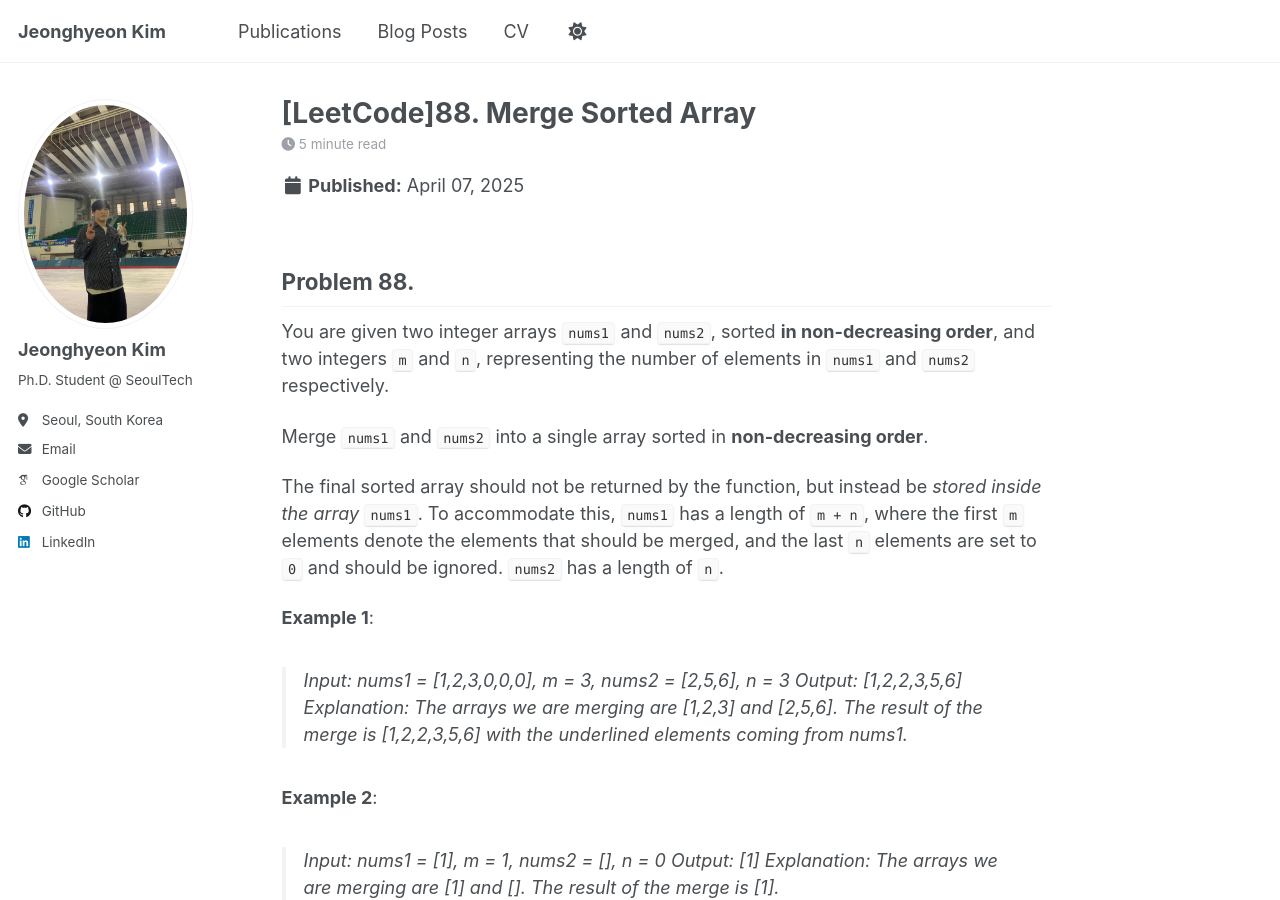
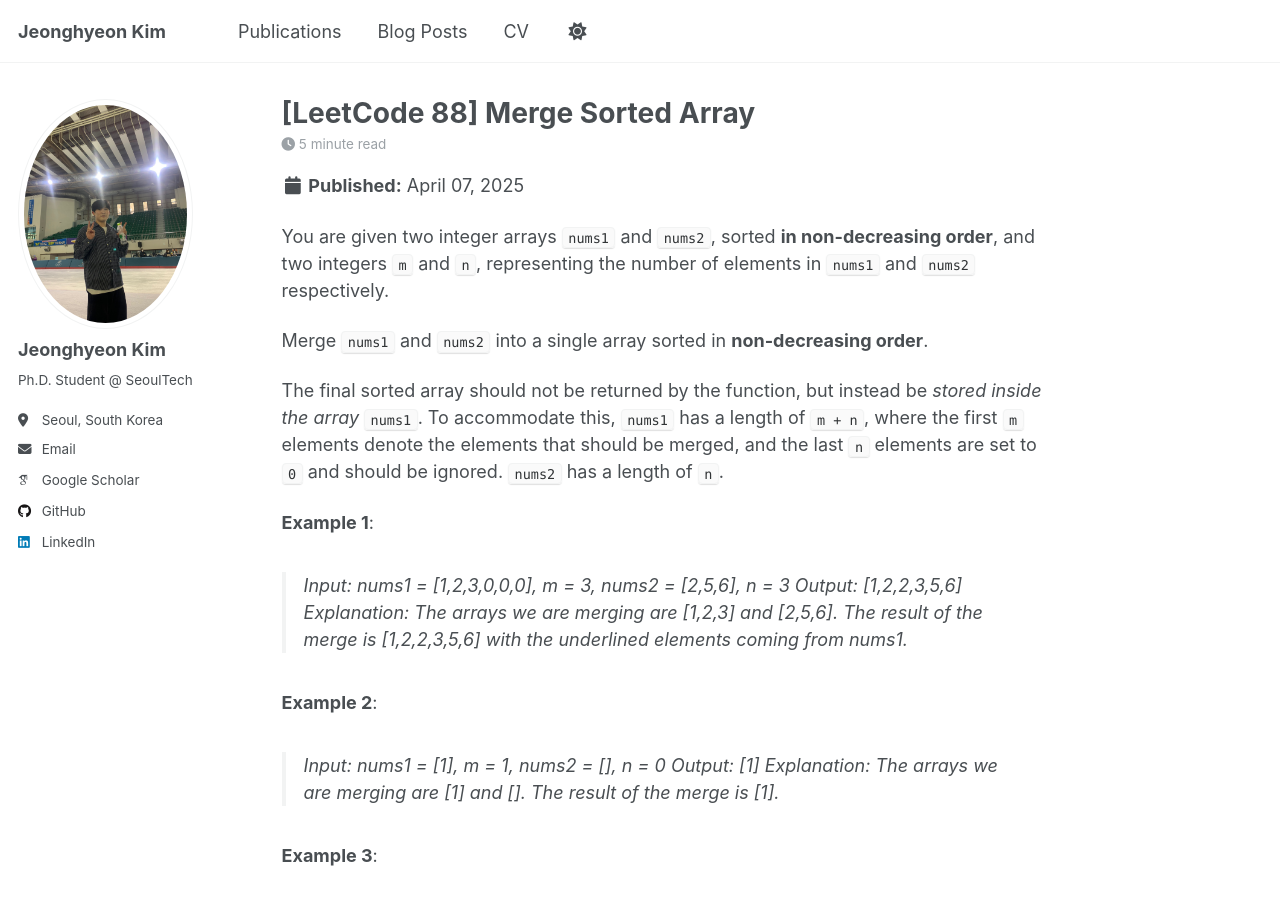
Before and after one commit to ma-kjh/ma-kjh.github.io, a Jekyll site: the page built from _posts/2025-04-07-Day-1.md, in a window 1280 px wide and 900 px high. Built offline with Jekyll 4.4.1, drawn with Linux system fonts in a browser that asks for light colours; some web fonts are replaced.

Commit message:
Update 2025-04-07-Day-1.md

```diff
--- a/_posts/2025-04-07-Day-1.md
+++ b/_posts/2025-04-07-Day-1.md
@@ -1,5 +1,5 @@
 ---
-title: '[LeetCode]88. Merge Sorted Array'
+title: '[LeetCode 88] Merge Sorted Array'
 date: 2025-04-07
 permalink: /posts/2025/04/Day-1/
 tags:
@@ -8,8 +8,6 @@ tags:
   - Two Pointers
   - Sorting
 ---
-
-## Problem 88.
 
 You are given two integer arrays `nums1` and `nums2`, sorted **in non-decreasing order**, and two integers `m` and `n`, representing the number of elements in `nums1` and `nums2` respectively.
 
```
